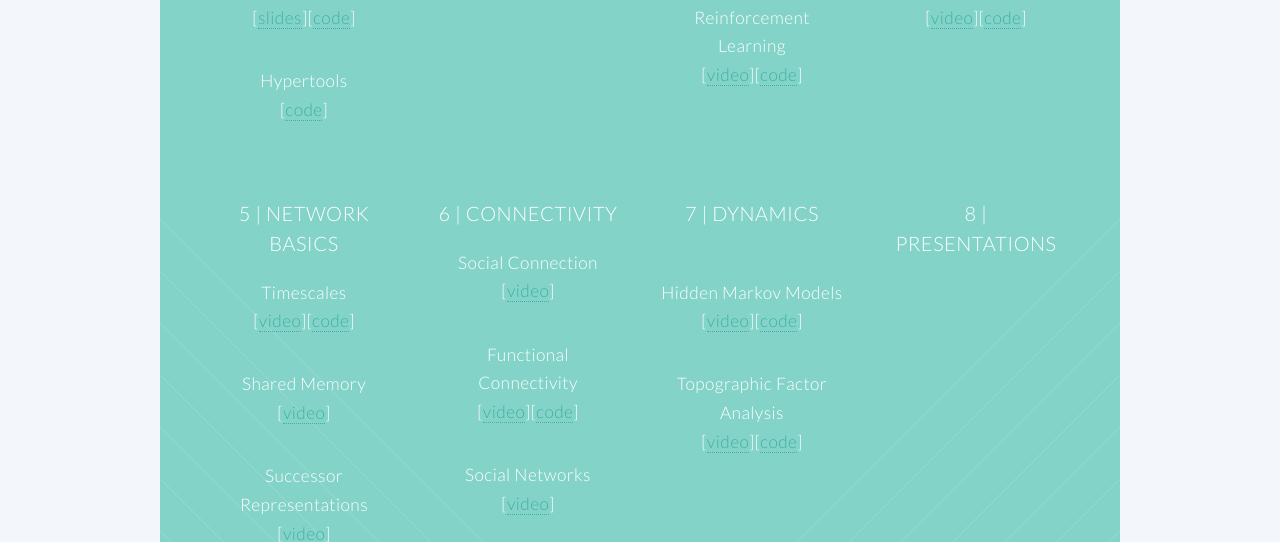
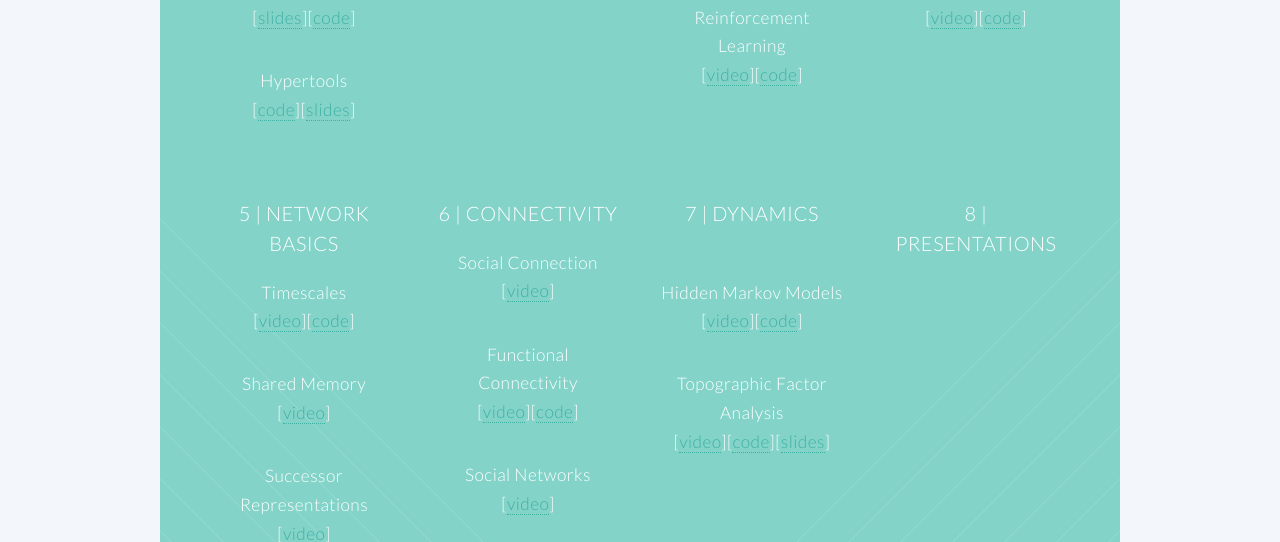
Before and after one commit to Summer-MIND/Summer-MIND.github.io, a Jekyll site: the page built from index.html, in a window 1280 px wide and 900 px high, scrolled down 1741 px. Shown: the part 161-703 px from the top of the window. Built offline with Jekyll 4.4.1, drawn with Linux system fonts in a browser that asks for light colours; comment, search, counter and statistics services are not loaded.

Commit message:
modified some links

```diff
--- a/index.html
+++ b/index.html
@@ -58,7 +58,7 @@ layout: landing-page
 										<li><p>Scientific Computing<br>[<a href="https://github.com/Summer-MIND/mind_2017/blob/master/Lectures/Chang_ScientificComputing_MIND2017.pdf">slides</a>]</p></li>
 										<li><p>Containers<br>[<a href="">slides</a>][<a href="https://github.com/Summer-MIND/mind-tools">code</a>]</p></li>
 										<li><p>Jupyter Notebooks<br>[<a href="http://nbviewer.jupyter.org/format/slides/github/dartmouth-brainhack-2017/IntroToJupyter/blob/master/Intro_To_Jupyter_Notebooks.ipynb#/">slides</a>][<a href="https://github.com/dartmouth-brainhack-2017/IntroToJupyter/tree/9a2cca0a88b837745430b234a3002ba6165ed6ce">code</a>]</p></li>
-										<li><p>Hypertools<br>[<a href="https://github.com/ContextLab/hypertools">code</a>]</p></li>
+										<li><p>Hypertools<br>[<a href="https://github.com/ContextLab/hypertools">code</a>][<a href="https://github.com/Summer-MIND/mind_2017/blob/master/Lectures/hypertools.pdf">slides</a>]</p></li>
 									</ul>
 								</section>
 							</div>
@@ -129,7 +129,7 @@ layout: landing-page
 								</header>
 								<ul>
 									<li><p>Hidden Markov Models<br>[<a href="https://youtu.be/PPXVTu5sbE0">video</a>][<a href="https://github.com/Summer-MIND/mind_2017/blob/master/Tutorials/HMM/HiddenMarkovModels.ipynb">code</a>]</p></li>
-									<li><p>Topographic Factor Analysis<br>[<a href="https://youtu.be/DvzfPsOMvOw">video</a>][<a href="https://github.com/Summer-MIND/mind_2017/blob/master/Tutorials/fMRI_NetworkDynamics/htfa_tutorial.ipynb">code</a>]</p></li>
+									<li><p>Topographic Factor Analysis<br>[<a href="https://www.youtube.com/watch?v=DvzfPsOMvOw&t=3s">video</a>][<a href="https://github.com/Summer-MIND/mind_2017/blob/master/Tutorials/fMRI_NetworkDynamics/htfa_tutorial.ipynb">code</a>][<a href="https://github.com/Summer-MIND/mind_2017/blob/master/Lectures/htfa_MIND.pdf">slides</a>]</p></li>
 								</ul>
 							</section>
 						</div>
```
